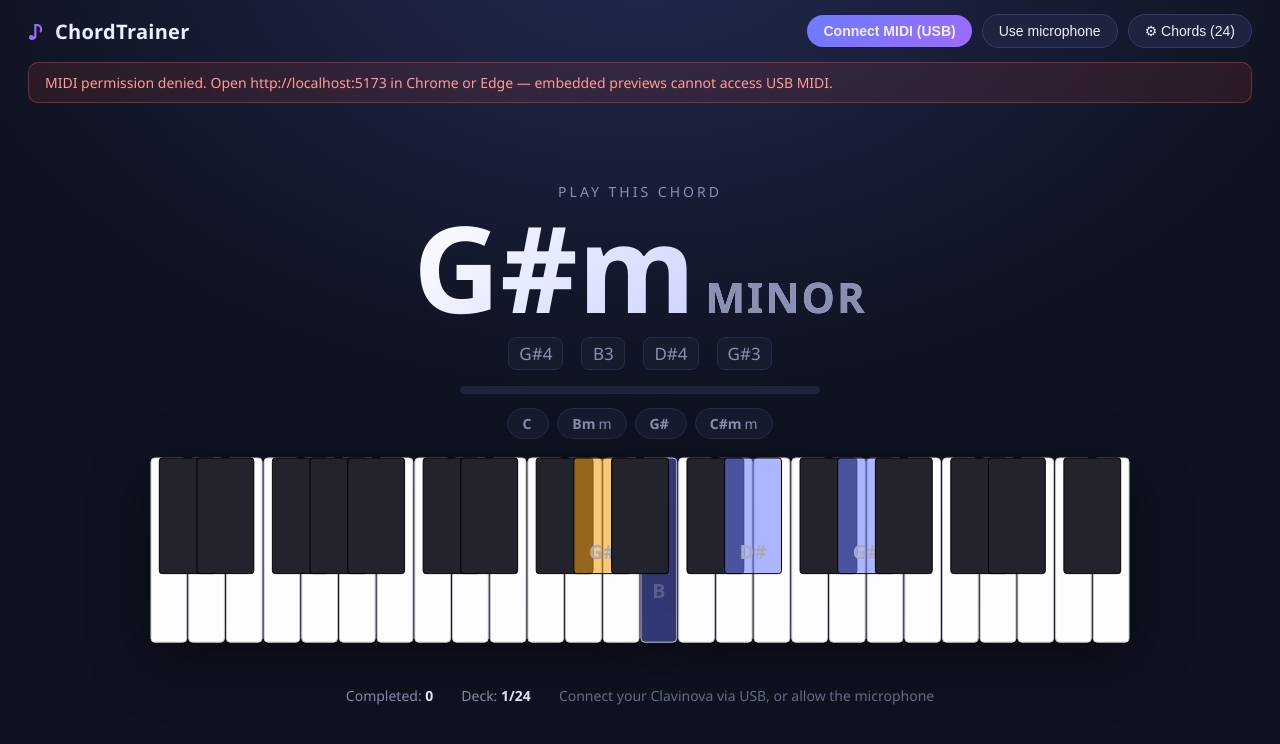
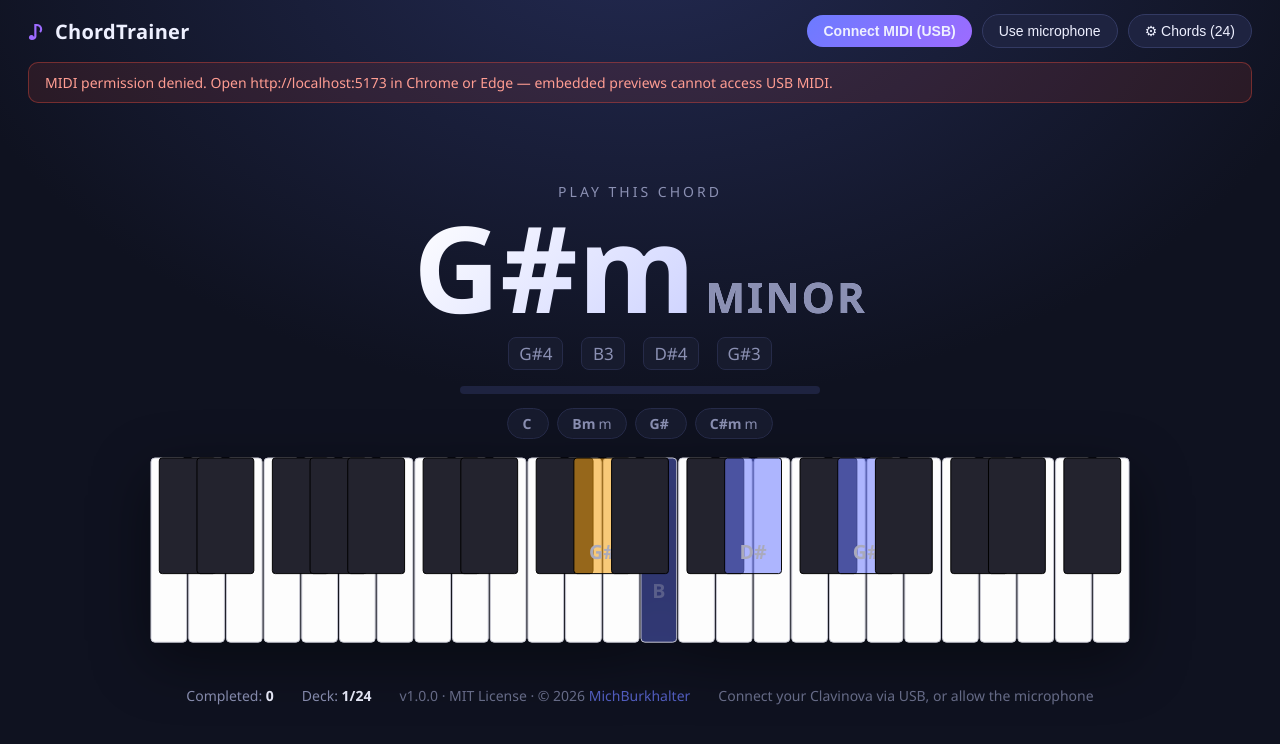
Before and after one commit to michburkhalter/ChordTrainer, a React (Vite) app: page / in a window 1280 px wide. Shown: the top 744 px of the page. Built offline with nearby package versions, Linux system fonts and the light colour scheme.

Commit message:
lic added

```diff
--- a/package.json
+++ b/package.json
@@ -1,7 +1,8 @@
 {
   "name": "chord-trainer",
   "private": true,
-  "version": "0.1.0",
+  "version": "1.0.0",
+  "license": "MIT",
   "type": "module",
   "scripts": {
     "dev": "vite",
--- a/src/App.tsx
+++ b/src/App.tsx
@@ -15,6 +15,7 @@ const LIGHTS_KEY = 'chordtrainer.keylights';
 const EXTRA_KEY = 'chordtrainer.allowExtra';
 const OCTAVE_KEY = 'chordtrainer.anyOctave';
 const LEFT_KEY = 'chordtrainer.leftHand';
+const APP_VERSION = '1.0.0';
 
 function loadEnabledChords(): Set<string> {
   try {
@@ -392,6 +393,16 @@ export default function App() {
             Deck: <strong>{Math.min(index + 1, deck.length)}/{deck.length}</strong>
           </span>
           <span className="hint">
+            v{APP_VERSION} · MIT License · © 2026{' '}
+            <a
+              href="https://github.com/michburkhalter/ChordTrainer"
+              target="_blank"
+              rel="noopener noreferrer"
+            >
+              MichBurkhalter
+            </a>
+          </span>
+          <span className="hint">
             {midi.connected || micOn
               ? `${anyOctave ? 'Chord tones in any octave' : 'Exact keys shown'} · ${allowExtra ? 'extra notes OK' : 'no extra notes'}${leftHand ? ' · LH bass' : ''} · hold 0.5s`
               : 'Connect your Clavinova via USB, or allow the microphone'}
--- a/src/styles.css
+++ b/src/styles.css
@@ -353,6 +353,15 @@ body {
   opacity: 0.7;
 }
 
+.stats a {
+  color: var(--accent);
+  text-decoration: none;
+}
+
+.stats a:hover {
+  text-decoration: underline;
+}
+
 .modal-backdrop {
   position: fixed;
   inset: 0;
```
Also changed, not shown: 1 other file (tests, documents, lock files or other folders).
